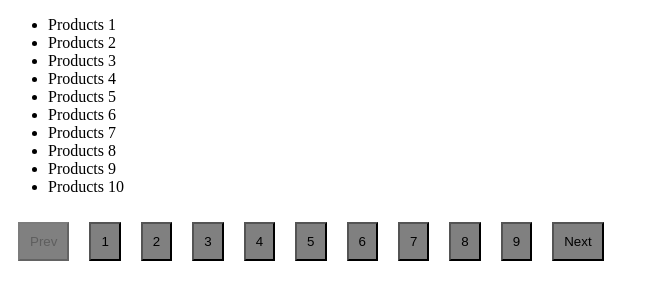
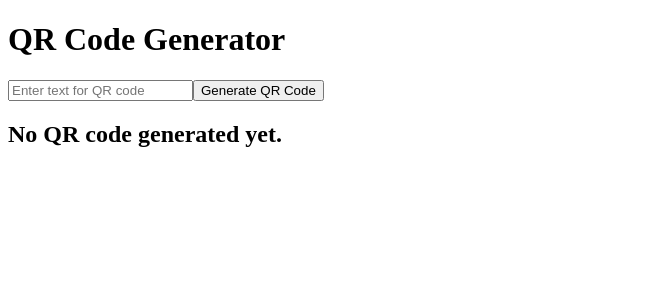
Before and after one commit to sagargouda/fifty-components, a React (Create React App) app: page / in a window 1280 px wide. Shown: the top 300 px of the page, without its empty margins (0-659 px from the left). Built offline with nearby package versions, Linux system fonts and the light colour scheme.

Commit message:
feat: qr code component added

```diff
--- a/src/App.js
+++ b/src/App.js
@@ -2,9 +2,12 @@
 // import Starrating from "./components/starRating/starrating";
 //
 // import LoadMore from "./components/loadmore/LoadMore";
+//
+// import Pagination from "./components/pagination/Pagination";
+// import PaginationTest from "./components/pagination/PaginationTest";
 
-import Pagination from "./components/pagination/Pagination";
-import PaginationTest from "./components/pagination/PaginationTest";
+
+import Qrcode from "./components/qrcode/qrcode";
 
 function App() {
   return (
@@ -12,7 +15,8 @@ function App() {
         {/*<Accordian/>*/}
         {/*  <Starrating noOfStar={10}/>*/}
         {/*  <LoadMore/>*/}
-          <PaginationTest/>
+        {/*  <PaginationTest/>*/}
+         <Qrcode/>
       </div>
   );
 }
--- /dev/null
+++ b/src/components/qrcode/qrcode.js
@@ -0,0 +1,38 @@
+import React, { useState } from 'react';
+
+function Qrcode(props) {
+    const [input, setInput] = useState('');
+    const [generateQr, setGenerateQr] = useState(false);
+    const [data, setData] = useState(null);
+
+    function handleQr() {
+        if (input.trim() === '') {
+            alert('Please enter some text to generate QR code.');
+            return;
+        }
+        const imgSrc = `https://api.qrserver.com/v1/create-qr-code/?size=150x150&data=${input}`;
+        setData(imgSrc);
+        setGenerateQr(true);
+    }
+
+    return (
+        <div>
+            <h1>QR Code Generator</h1>
+            <input
+                type="text"
+                value={input}
+                onChange={(e) => setInput(e.target.value)}
+                placeholder="Enter text for QR code"
+            />
+            <button onClick={handleQr}>Generate QR Code</button>
+
+            {generateQr && data ? (
+                <img src={data} alt="QR Code" />
+            ) : (
+                <h2>No QR code generated yet.</h2>
+            )}
+        </div>
+    );
+}
+
+export default Qrcode;
```
